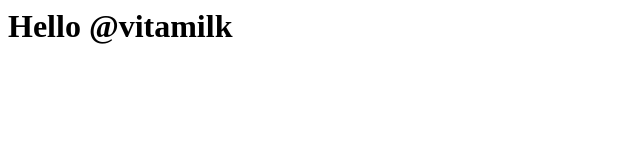
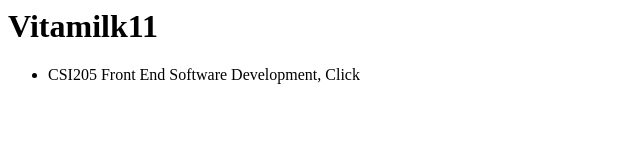
Before and after one commit to Vitamilk11/Vitamilk11.github.io, a plain HTML site: page index.html in a window 1280 px wide. Shown: the whole page, without its empty margins (0-640 px from the left). Drawn offline with Linux system fonts and the light colour scheme.

Commit message:
Update index.html

```diff
--- a/index.html
+++ b/index.html
@@ -1 +1,11 @@
-<h1>Hello  @vitamilk<h1/>
+<html>
+  <head>
+    <title><b>Vitamilk11</b></title>
+  </head>
+  <body>
+    <h1>Vitamilk11</h1>
+    <ul>
+      <li>CSI205 Front End Software Development, Click <a href='https://Vitamilk11.github.io/_multipages'/></li>
+    </ul>
+  </body>
+</html>
```
